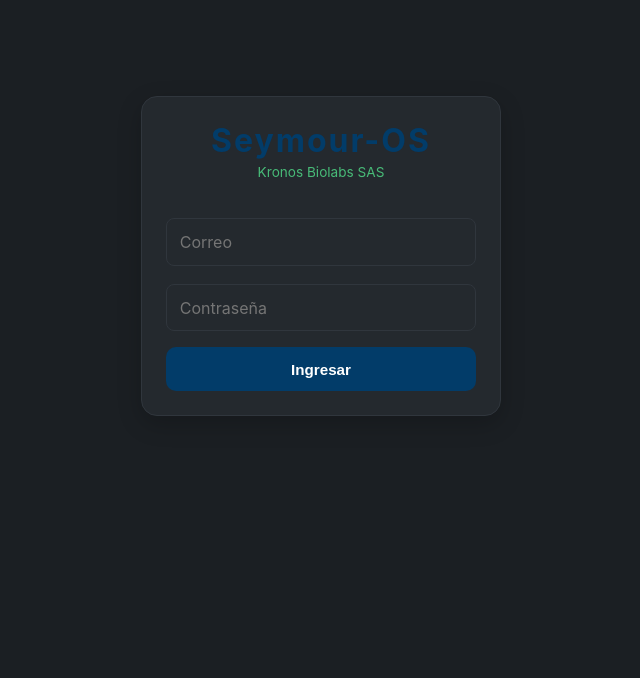
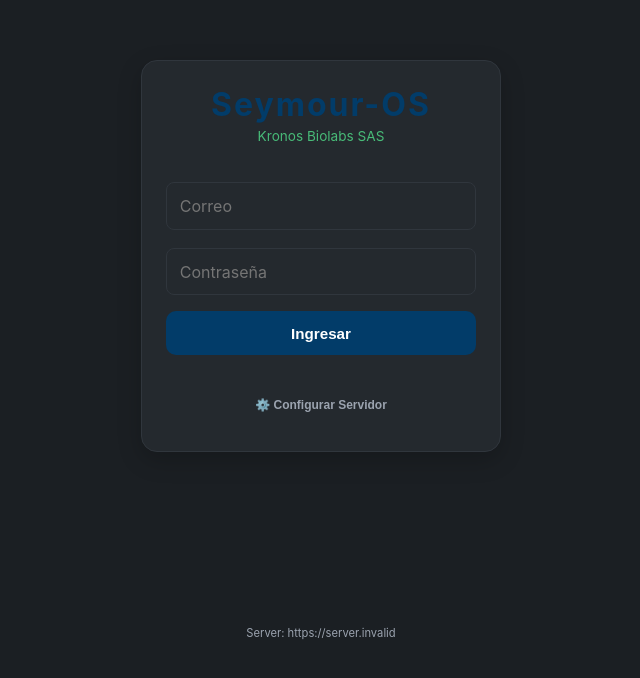
Before and after one commit to ElCuboNegro/kronos-lbms, a React (Vite) app in the folder frontend/: page /login in a window 1280 px wide. Shown: the part 144-822 px from the top of the page, without its empty margins (319-959 px from the left). Built offline with nearby package versions, Linux system fonts and the light colour scheme; no server answers.

Commit message:
feat: add dynamic server selector to login page for multi-lab support

```diff
--- a/frontend/src/api/client.js
+++ b/frontend/src/api/client.js
@@ -1,4 +1,8 @@
-const BASE = import.meta.env.VITE_API_URL || '/api'
+export function getBaseUrl() {
+  const saved = localStorage.getItem('server_url')
+  if (saved) return saved
+  return import.meta.env.VITE_API_URL || '/api'
+}
 
 function getToken() {
   return localStorage.getItem('token')
@@ -9,9 +13,10 @@ async function request(method, path, body) {
   const token = getToken()
   if (token) headers['Authorization'] = `Bearer ${token}`
 
+  const base = getBaseUrl()
   let res;
   try {
-    res = await fetch(`${BASE}${path}`, {
+    res = await fetch(`${base}${path}`, {
       method,
       headers,
       body: body !== undefined ? JSON.stringify(body) : undefined,
@@ -44,9 +49,10 @@ export const api = {
 
   login: async (email, password) => {
     const form = new URLSearchParams({ username: email, password })
+    const base = getBaseUrl()
     let res;
     try {
-      res = await fetch(`${BASE}/auth/login`, {
+      res = await fetch(`${base}/auth/login`, {
         method: 'POST',
         headers: { 'Content-Type': 'application/x-www-form-urlencoded' },
         body: form,
--- a/frontend/src/pages/Login.jsx
+++ b/frontend/src/pages/Login.jsx
@@ -1,6 +1,7 @@
-import { useState } from 'react'
+import { useState, useEffect } from 'react'
 import { useNavigate } from 'react-router-dom'
 import { useAuth } from '../contexts/AuthContext'
+import { getBaseUrl } from '../api/client'
 
 export default function Login() {
   const { login } = useAuth()
@@ -9,6 +10,14 @@ export default function Login() {
   const [pass, setPass] = useState('')
   const [error, setError] = useState('')
   const [loading, setLoading] = useState(false)
+
+  // Server Selection State
+  const [showServerConfig, setShowServerConfig] = useState(false)
+  const [serverUrl, setServerUrl] = useState('')
+
+  useEffect(() => {
+    setServerUrl(getBaseUrl())
+  }, [])
 
   async function handleSubmit(e) {
     e.preventDefault()
@@ -24,11 +33,25 @@ export default function Login() {
     }
   }
 
+  function handleSaveServer() {
+    if (!serverUrl) {
+      localStorage.removeItem('server_url')
+    } else {
+      // Ensure it doesn't end with a slash to avoid double slashes in paths
+      const formatted = serverUrl.endsWith('/') ? serverUrl.slice(0, -1) : serverUrl
+      localStorage.setItem('server_url', formatted)
+    }
+    setShowServerConfig(false)
+    window.location.reload() // Reload to ensure client.js picks up the new BASE
+  }
+
   return (
-    <div style={{ minHeight: '100dvh', display: 'flex', alignItems: 'center', justifyContent: 'center' }}>
+    <div style={{ minHeight: '100dvh', display: 'flex', alignItems: 'center', justifyContent: 'center', position: 'relative' }}>
       <div className="card" style={{ width: '100%', maxWidth: 360, margin: '1rem' }}>
         <h1 className="text-primary" style={{ margin: 0, fontSize: '2rem', textAlign: 'center', letterSpacing: 2 }}>Seymour-OS</h1>
         <p style={{ color: 'var(--theme-secondary)', textAlign: 'center', marginTop: 4, marginBottom: '2rem', fontSize: '0.85rem' }}>Kronos Biolabs SAS</p>
+
+        {!showServerConfig ? (
           <form onSubmit={handleSubmit} style={{ display: 'flex', flexDirection: 'column', gap: 12 }}>
             <input
               type="email"
@@ -50,7 +73,45 @@ export default function Login() {
             <button className="btn btn--primary btn--block" type="submit" disabled={loading} style={{ marginTop: 4 }}>
               {loading ? 'Entrando…' : 'Ingresar'}
             </button>
+
+            <button
+              type="button"
+              className="btn"
+              style={{ background: 'transparent', color: 'var(--theme-text-muted)', fontSize: '0.75rem', marginTop: '1rem' }}
+              onClick={() => setShowServerConfig(true)}
+            >
+              ⚙️ Configurar Servidor
+            </button>
           </form>
+        ) : (
+          <div style={{ display: 'flex', flexDirection: 'column', gap: 12 }}>
+            <h3 style={{ fontSize: '1rem', margin: '0 0 0.5rem', color: 'var(--theme-text)' }}>URL del Servidor</h3>
+            <input
+              type="url"
+              placeholder="https://api.ejemplo.com"
+              value={serverUrl}
+              onChange={e => setServerUrl(e.target.value)}
+            />
+            <p style={{ fontSize: '0.7rem', color: 'var(--theme-text-muted)', margin: 0 }}>
+              Actual: <code style={{ color: 'var(--theme-primary)' }}>{getBaseUrl()}</code>
+            </p>
+            <div style={{ display: 'flex', gap: 8, marginTop: '1rem' }}>
+              <button className="btn btn--primary" style={{ flex: 1 }} onClick={handleSaveServer}>Guardar</button>
+              <button className="btn" style={{ flex: 1 }} onClick={() => setShowServerConfig(false)}>Cancelar</button>
+            </div>
+            <button
+              className="btn"
+              style={{ fontSize: '0.75rem', marginTop: '0.5rem', background: '#331111' }}
+              onClick={() => { setServerUrl(''); localStorage.removeItem('server_url'); window.location.reload(); }}
+            >
+              Restablecer Predeterminado
+            </button>
+          </div>
+        )}
+      </div>
+
+      <div style={{ position: 'absolute', bottom: '1rem', color: 'var(--theme-text-muted)', fontSize: '0.7rem' }}>
+        Server: {getBaseUrl()}
       </div>
     </div>
   )
```
Lines whose indentation alone changed are shown as unchanged.
